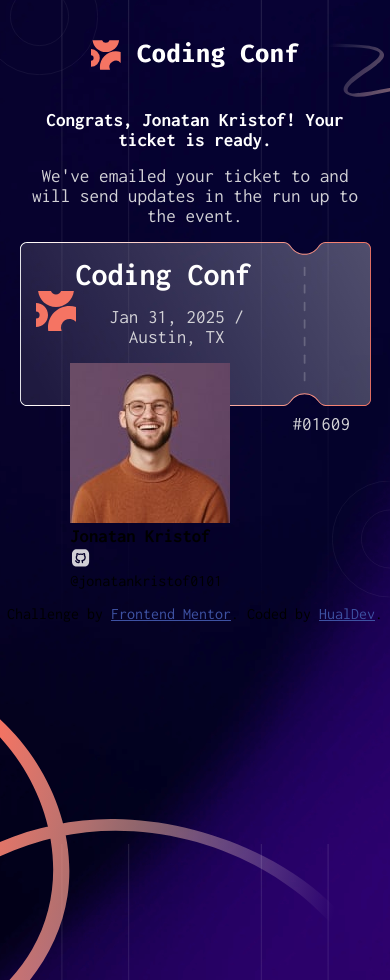
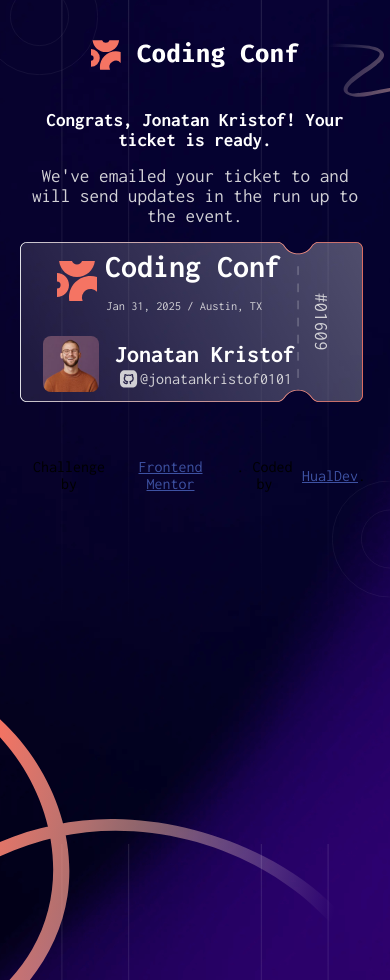
Before and after one commit to HualDev/TicketGenerator, a plain HTML site: page index.html in a window 390 px wide. Shown: the top 980 px of the page. Drawn offline with Linux system fonts and the light colour scheme.

Commit message:
ticket mobile version

```diff
--- a/index.html
+++ b/index.html
@@ -76,7 +76,7 @@
             <h3>Jonatan Kristof</h3>
             <div class="email">
               <img src="./assets/images/icon-github.svg" alt="GitHub Icon">
-              <div class="email">@jonatankristof0101</div>
+              <div class="email-user">@jonatankristof0101</div>
             </div>
           </div>
         </div>
@@ -89,12 +89,6 @@
     </div>
   </section>
 
-
-
-
-
-
-
   <!-- Generated tickets ends -->
 
   <footer class="attribution">
--- a/style.css
+++ b/style.css
@@ -191,19 +191,22 @@
     justify-content: center;
     align-items: center;
     padding: 1rem;
+    height: 10rem;
 }
 
 .left{
     display: flex;
     flex-direction: column;
+    gap: 1.5rem;
     justify-content: center;
     align-items: center;
 }
 
 .tittle{
     display: flex;
-    justify-content: center;
+    justify-content:space-between;
     align-items: center;
+    gap: 0.5rem;
 }
 
 .date h3{
@@ -211,13 +214,56 @@
     font-size: 2rem;
 }
 
+.date p{
+    font-size: 0.78rem;
+    margin: 1rem 0 0 0;
+}
 
+.details{
+    display: flex;
+    justify-content:space-between;
+    align-items: center;
+    gap: 1rem;
+}
 
+.photo img{
+    width: 3.5rem;
+    border-radius: 0.5rem;
+}
 
+.name h3{
+    color: var(--neutral0);
+    font-size: 1.5rem;
+}
+
+.email{
+    display: flex;
+    justify-content: center;
+    align-items: center;
+}
+
+.email-user{
+    color: var(--neutral300);
+}
+
+.right{
+    display: flex;
+    justify-content: center;
+    align-items: center;
+}
+
+.right p{
+    writing-mode: vertical-lr;
+}
 
 footer{
     font-size: 1rem;
     text-align: center;
+    display: flex;
+    justify-content: center;
+    align-items: center;
+    margin-top: 2rem;
+    padding: 1.5rem;
 }
 
 footer a{
```
